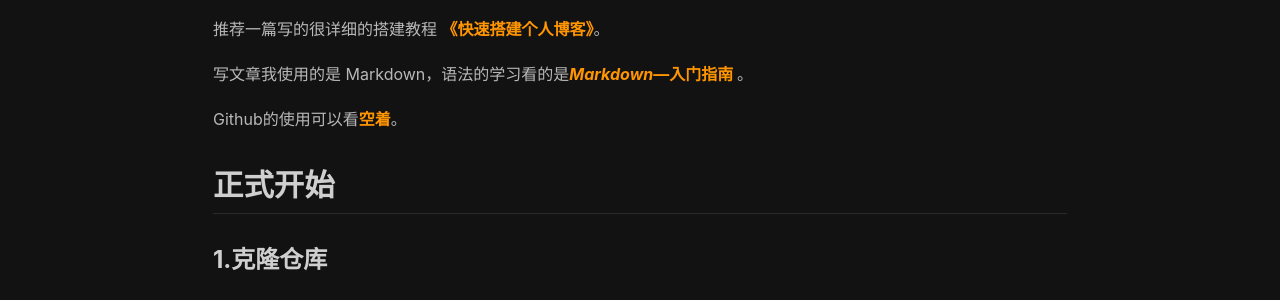
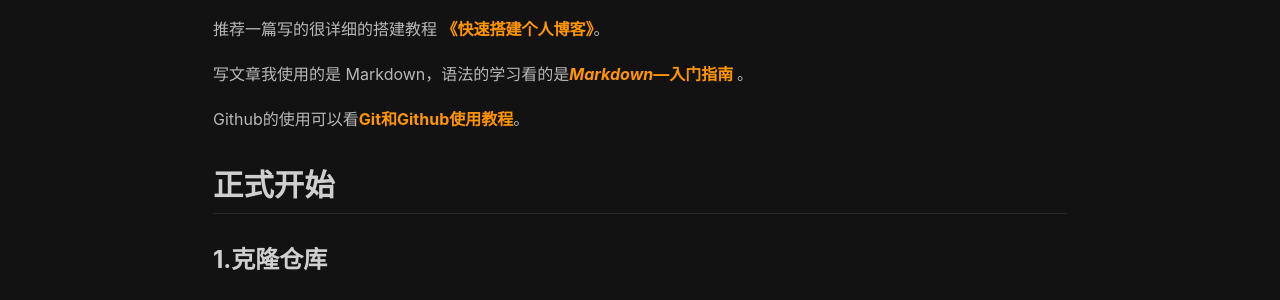
Before and after one commit to Zhb-Wave/Zhb-Wave.github.io, a Jekyll site: the page built from _posts/2020-05-11-my-learn-site.md, in a window 1280 px wide. Shown: the part 565-865 px from the top of the page. Built offline with Jekyll 4.4.1, drawn with Linux system fonts in a browser that asks for light colours; nearby versions of some CDN libraries.

Commit message:
fix 2020-06-01-Git

```diff
--- a/_posts/2020-05-11-my-learn-site.md
+++ b/_posts/2020-05-11-my-learn-site.md
@@ -19,7 +19,7 @@ tags: Jekyll TeXt
 
 写文章我使用的是 Markdown，语法的学习看的是[*Markdown*—入门指南 ](https://www.jianshu.com/p/1e402922ee32)。
 
-Github的使用可以看[空着]()。
+Github的使用可以看[Git和Github使用教程]({% post_url 2020-6-1-Git %})。
 
 ## 正式开始
 
```
Also changed, not shown: _posts/2020-06-01-Git.md (renamed from _posts/2020-6-1-Git.md).
